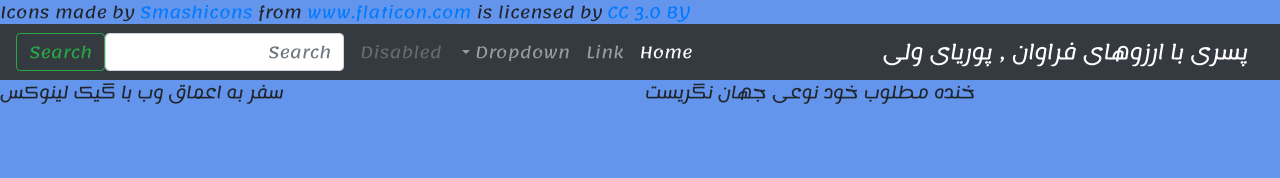
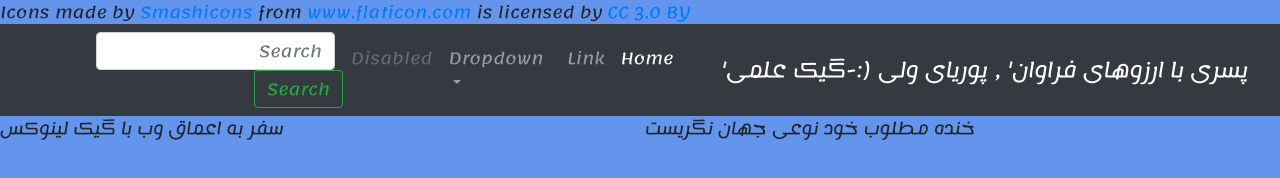
Before and after one commit to Pouria-ye-Vali/bootstrap-start, a plain HTML site: page index.html in a window 1280 px wide. Drawn offline with nearby package versions, Linux system fonts and the light colour scheme.

Commit message:
Initial commit

```diff
--- a/index.html
+++ b/index.html
@@ -14,7 +14,7 @@
 
     <header>
             <nav class="navbar navbar-expand-lg navbar-dark bg-dark">
-                    <a class="navbar-brand" href="#">پسری با ارزوهای فراوان , پوریای ولی</a>
+                    <a class="navbar-brand" href="#">پسری با ارزوهای فراوان' , پوریای ولی (:-گیک علمی'</a>
                     <button class="navbar-toggler" type="button" data-toggle="collapse" data-target="#navbarSupportedContent" aria-controls="navbarSupportedContent" aria-expanded="false" aria-label="Toggle navigation">
                       <span class="navbar-toggler-icon"></span>
                     </button>
```
